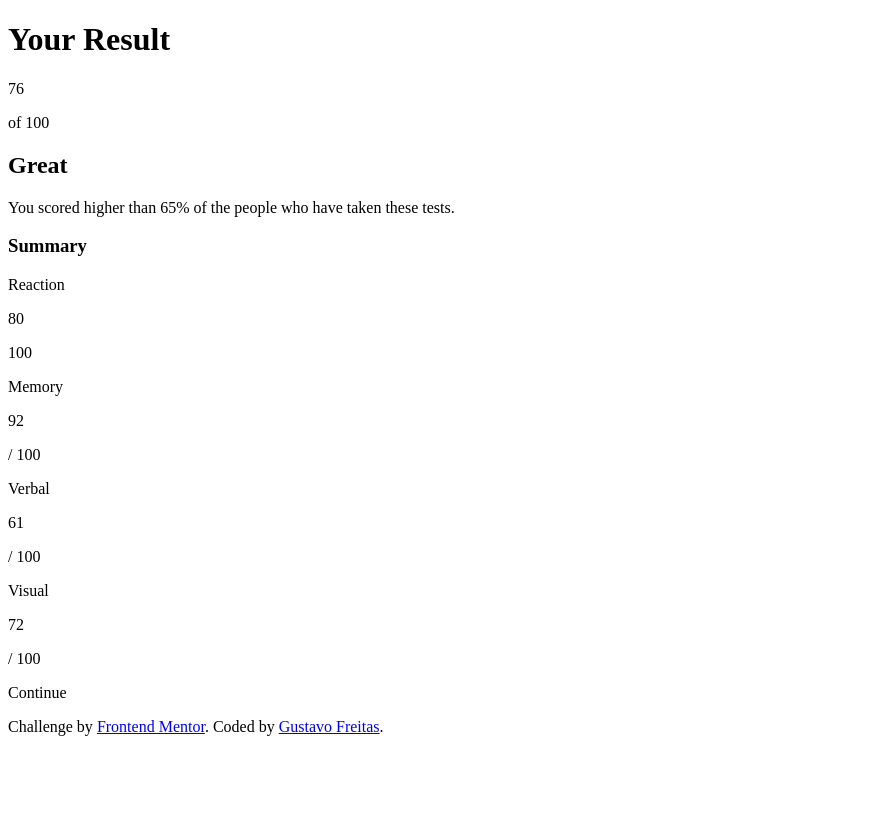
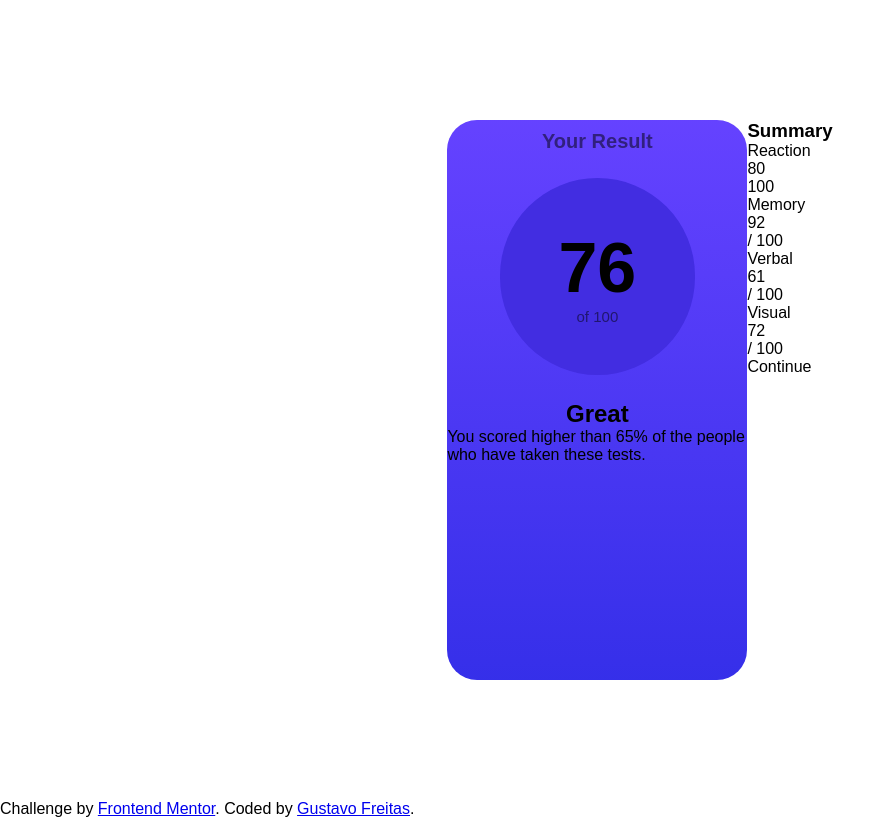
Before and after one commit to gustavo-freita/Frontend-Mentor, a plain HTML site: page Results summary component/index.html in a window 1280 px wide. Shown: the whole page, without its empty margins (0-895 px from the left). Drawn offline with Linux system fonts and the light colour scheme.

Commit message:
starting the css

```diff
--- a/Results summary component/index.html
+++ b/Results summary component/index.html
@@ -3,6 +3,7 @@
 <head>
   <meta charset="UTF-8">
   <meta name="viewport" content="width=device-width, initial-scale=1.0">
+  <link href="https://fonts.googleapis.com/css2?family=Hanken+Grotesk:wght@500&display=swap" rel="stylesheet">
   <link rel="icon" type="image/png" sizes="32x32" href="./assets/images/favicon-32x32.png">
   <link rel="stylesheet" href="./style.css">
   <title>Frontend Mentor | Results summary component</title>
@@ -11,7 +12,7 @@
 <body>
 
   <div class="container">
-    <div class="conteudo">
+    <div class="content">
       <div class="first__part">
         <h1>Your Result</h1>
 
--- a/Results summary component/style.css
+++ b/Results summary component/style.css
@@ -0,0 +1,56 @@
+* {
+    margin: 0;
+    padding: 0;
+    box-sizing: border-box;
+    font-family: 'Montserrat', sans-serif;
+}
+
+.container {
+    display: flex;
+    align-items: center;
+    justify-content: center;
+    height: 100vh;
+}
+
+.container .content {
+    display: flex;
+    height: 70%;
+}
+
+.container .content .first__part {
+    display: flex;
+    align-items: center;
+    flex-direction: column;
+    background-image: linear-gradient(-180deg, hsl(251, 100%, 63%), hsl(242, 81%, 55%));
+    border-radius: 30px;
+    width: 300px;
+}
+
+.content .first__part h1 {
+    margin-top: 10px;
+    font-size: 20px;
+    opacity: 0.5;
+}
+
+.content .first__part .result {
+    display: flex;
+    align-items: center;
+    justify-content: center;
+    flex-direction: column;
+    margin-top: 25px;
+    margin-bottom: 25px;
+    width: 195px;
+    background-color: hsl(247, 75%, 53%);
+    padding: 50px;
+    border-radius: 100px;
+}
+
+.content .first__part .result .first__result {
+    font-size: 70px;
+    font-weight: 700;
+}
+
+.content .first__part .result .second__resolt {
+    font-size: 15px;
+    opacity: 0.5;
+}
```
